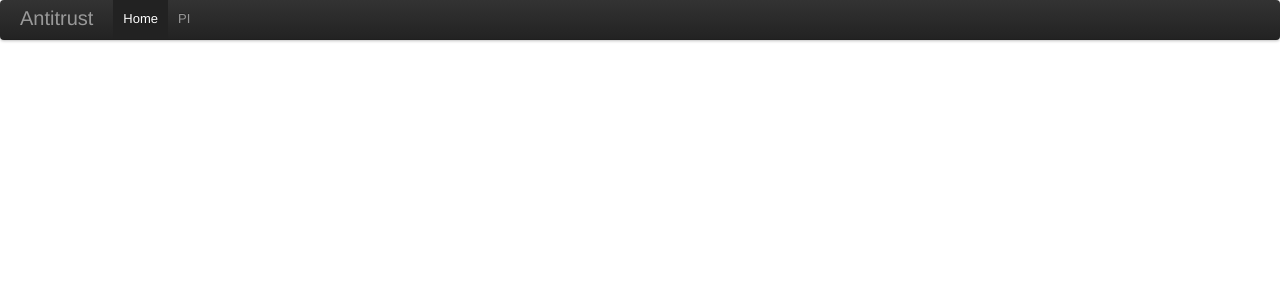
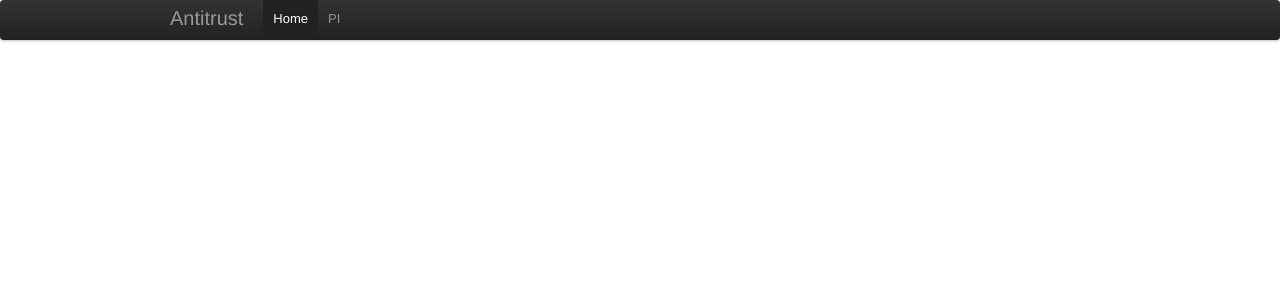
Before and after one commit to coderanger/antitrust, a Django app: page / in a window 1280 px wide. Shown: the top 300 px of the page. Run offline with Django 3.2, Linux system fonts and the light colour scheme; parts of the project's set-up code (start-up, migrations or seed data) failed here and were passed over; some libraries are stand-ins or nearby versions.

Commit message:
Make the navbar container match the content.

```diff
--- a/antitrust/static/css/antitrust.css
+++ b/antitrust/static/css/antitrust.css
@@ -1,4 +1,4 @@
-.navbar .container { position: relative; }
+.navbar .container { position: relative; width: 940px; }
 .trust-switch {
   display: none;
   position: absolute;
```
